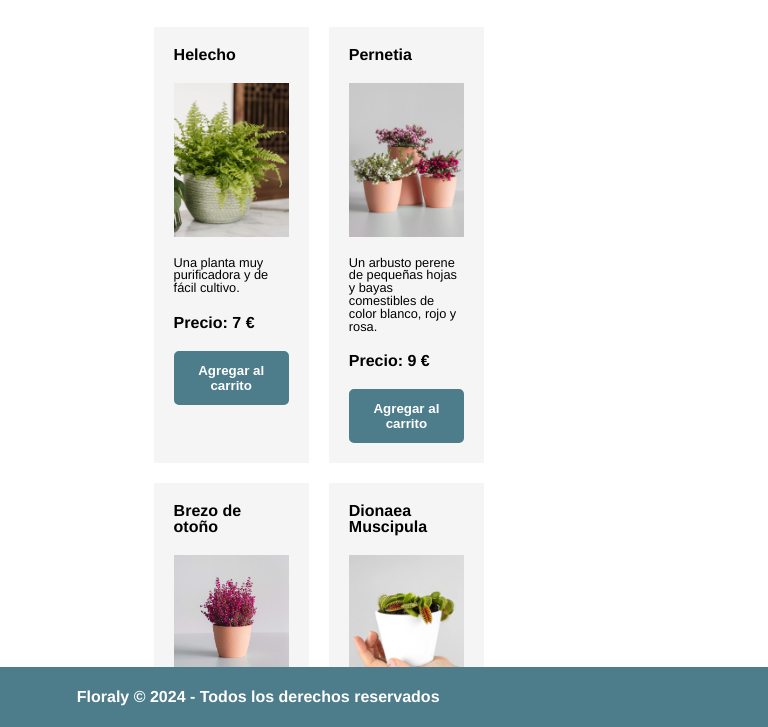
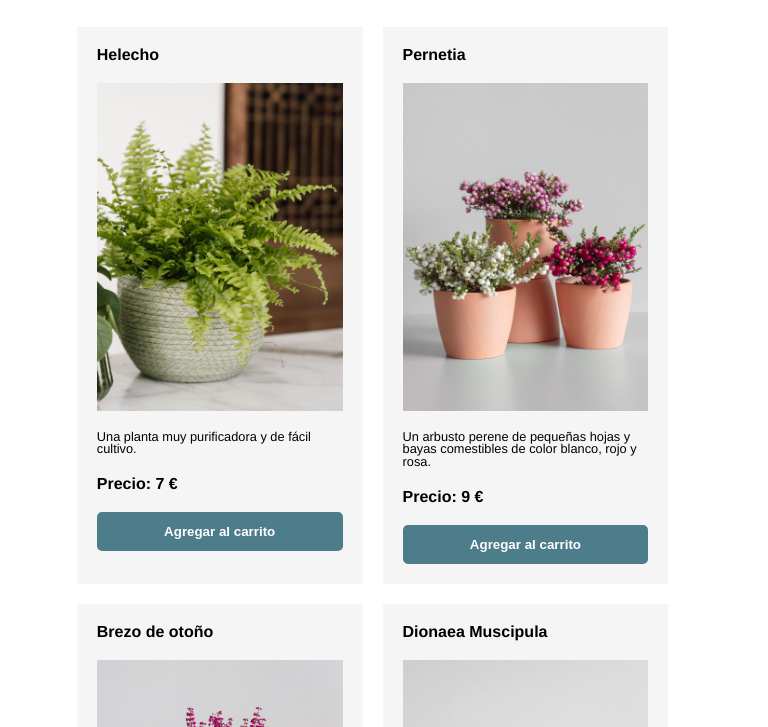
Before and after one commit to elisazrgz/simulador_tienda, a plain HTML site: page index.html in a window 768 px wide. Shown: the part 73-800 px from the top of the page. Drawn offline with Linux system fonts and the light colour scheme.

Commit message:
act. final 3

```diff
--- a/script.js
+++ b/script.js
@@ -61,7 +61,7 @@ function addToCart(){
     let stock = $pill.dataset.stock;
 
     if (!productsInsideCart.hasOwnProperty(id)){
-        // si no existe lo añadimos con el condicional (se inicializa a 0 y con la función modifyCartItemCount se suma uno):
+        // si no existe lo añadimos (se inicializa a 0 y con la función modifyCartItemCount se suma uno):
         productsInsideCart[id] = {
             id: parseInt(id),
             title: title,
--- a/styles.css
+++ b/styles.css
@@ -222,3 +222,28 @@ table{
   }
 
 }
+
+/* ipads */
+
+@media screen and (min-width: 600px) and (max-width: 992px) {
+
+    footer{
+        position: static;
+      }
+
+      .headerMenu{
+        display: none;
+      }
+
+      .contShoppingCart{
+        width: 80vw;
+      }
+
+      .contPill {
+        width: 40%;
+      }
+
+      .contProducts{
+        margin-inline: 10%;
+      }
+}
```
